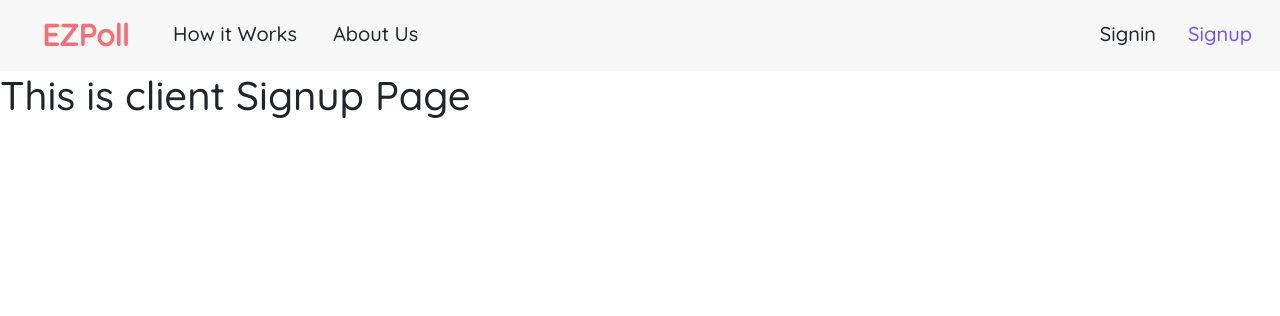
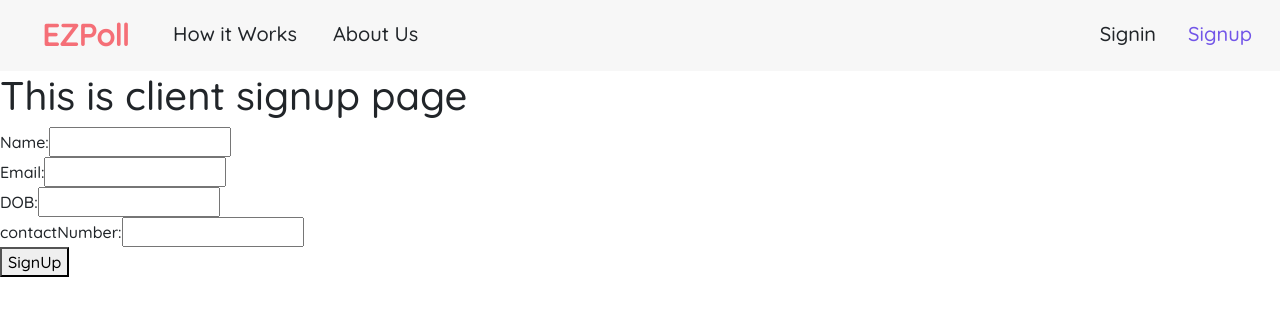
Before and after one commit to AayushMaurya/EZPoll, a React (Create React App) app in the folder client/: page /clientSignup in a window 1280 px wide. Shown: the top 316 px of the page. Built offline with nearby package versions, Linux system fonts and the light colour scheme.

Commit message:
signup/login page linked

```diff
--- a/client/src/apis/clientApi.js
+++ b/client/src/apis/clientApi.js
@@ -17,3 +17,16 @@ export const checkClientLoginData = async (loginInfo) => {
         return false;
     }
 }
+
+export const addNewClient = async (signupInfo) => {
+    try{
+        const {data} = await axios.post("http://localhost:5000/api/client/addClient", signupInfo);
+
+        console.log(data);
+        return data;
+    }
+    catch(err){
+        setAuthToken(false);
+        return {success: false};
+    }
+}
--- a/client/src/pages/Navbar.jsx
+++ b/client/src/pages/Navbar.jsx
@@ -26,7 +26,7 @@ export default function Navbar() {
         <div>
           {store.client.isAuthenticated ? <Link to="/client"><FontAwesomeIcon icon={faUser} size='2x' /></Link>:
           <div class="d-flex justify-content-end signBox"><Link to="/clientLogin" className='signLink mx-3'><div className="text-dark">Signin</div></Link>
-          <Link to="/signup" className='signLink signUpLink mx-3'><div className="">Signup</div></Link></div>}
+          <Link to="/clientSignup" className='signLink signUpLink mx-3'><div className="">Signup</div></Link></div>}
           {/* <div class="signLink mx-3">Signin</div>
           <div class="signLink signUpLink mx-3">Signup</div> */}
         </div>
--- a/client/src/pages/admin/AdminSignup.jsx
+++ b/client/src/pages/admin/AdminSignup.jsx
@@ -1,14 +1,13 @@
 import React, { useEffect, useState } from "react";
-import { useDispatch } from "react-redux";
+import { useDispatch, useSelector } from "react-redux";
 import decodeToken from "../../utils/decodeToken";
 import { setAdmin } from "../../redux/actions/adminAction";
-import { addNewAdmin, checkAdminLoginData} from "../../apis/adminApi"
+import { addNewAdmin, checkAdminLoginData } from "../../apis/adminApi"
 import { useNavigate } from "react-router-dom";
-import { useSelector } from "react-redux";
 
 const AdminSignup = () => {
     const navigate = useNavigate();
-    const store= useSelector((store) => store);
+    const store = useSelector((store) => store);
     const [signupInfo, setSignupInfo] = useState({
         name: "",
         email: "",
@@ -23,7 +22,7 @@ const AdminSignup = () => {
     const dispatch = useDispatch();
 
     useEffect(() => {
-        if(store.admin.isAuthenticated){
+        if (store.admin.isAuthenticated) {
             navigate('/admin');
         }
     }, [store.admin.isAuthenticated])
@@ -43,8 +42,7 @@ const AdminSignup = () => {
         setIsLoading(true);
 
         const data = await addNewAdmin(signupInfo);
-        if(data.success)
-        {
+        if (data.success) {
             console.log("admin can be added");
 
             setLoginInfo({
@@ -53,18 +51,20 @@ const AdminSignup = () => {
             });
             console.log(loginInfo);
             // now logging in the created account
-            const token = await checkAdminLoginData(loginInfo);
-            if(token)
-            {
+            const token = await checkAdminLoginData({
+                registrationNumber: data.response.registrationNumber,
+                password: data.response.dob
+            });
+            if (token) {
                 const adminCridentials = decodeToken(token);
                 dispatch(setAdmin(adminCridentials));
             }
-            else{
+            else {
                 setIsLoading(false)
                 alert("login info is wrong");
             }
         }
-        else{
+        else {
             console.log(data.message);
             alert(data.message);
             isLoading(false);
--- a/client/src/pages/client/ClientLogin.jsx
+++ b/client/src/pages/client/ClientLogin.jsx
@@ -32,6 +32,8 @@ const ClientLogin = () => {
     const formHandler = async(e) => {
         e.preventDefault();
         setIsLoading(true);
+
+        console.log("login info is: ", loginInfo);
 
         const token = await checkClientLoginData(loginInfo);
         if(token)
--- a/client/src/pages/client/ClientSignup.jsx
+++ b/client/src/pages/client/ClientSignup.jsx
@@ -1,9 +1,88 @@
-import React from "react";
+import React, { useEffect, useState } from "react";
+import { useDispatch, useSelector } from "react-redux";
+import decodeToken from "../../utils/decodeToken";
+import { useNavigate } from "react-router-dom";
+import { addNewClient, checkClientLoginData } from "../../apis/clientApi";
+import { setClient } from "../../redux/actions/clientAction";
 
 const ClientSignup = () => {
+    const [signupInfo, setSignupInfo] = useState({
+        name: "",
+        email: "",
+        dob: "",
+        contactNumber: ""
+    });
+    const [isLoading, setIsLoading] = useState(false);
+    const dispatch = useDispatch();
+    const navigate = useNavigate();
+    const store= useSelector((store) => store);
+
+    // if client logged in then navigate to clientHome
+    useEffect(() => {
+        if(store.client.isAuthenticated){
+            navigate('/client');
+        }
+    }, [store.client.isAuthenticated]);
+
+    const changeHandler = (e) => {
+        let name = e.target.name;
+        let value = e.target.value;
+
+        setSignupInfo({
+            ...signupInfo,
+            [name]: value
+        });
+    }
+
+    const formHandler = async (e) => {
+        e.preventDefault();
+        setIsLoading(true);
+
+        const data = await addNewClient(signupInfo);
+        if(data.success)
+        {
+            console.log("client can be added");
+            alert(data.message);
+            console.log(data);
+
+            const token = await checkClientLoginData({registrationNumber: data.response.registrationNumber,
+                password: data.response.dob});
+            if(token)
+            {
+                const clientCridentials = decodeToken(token);
+                dispatch(setClient(clientCridentials));
+            }
+            else{
+                setIsLoading(false)
+                alert("login info is wrong");
+            }
+        }
+        else{
+            console.log(data.message);
+            alert(data.message);
+            setIsLoading(false);
+        }
+
+    }
+
     return (
         <>
-            <h1>This is client Signup Page</h1>
+        <h1>This is client signup page</h1>
+            <form onSubmit={formHandler}>
+                <label>Name: </label>
+                <input type="text" name="name" required value={signupInfo.name} onChange={changeHandler} />
+                <br />
+                <label>Email: </label>
+                <input type="email" name="email" required value={signupInfo.email} onChange={changeHandler} />
+                <br />
+                <label>DOB: </label>
+                <input type="text" name="dob" required value={signupInfo.dob} onChange={changeHandler} />
+                <br />
+                <label>contactNumber: </label>
+                <input type="tel" name="contactNumber" required value={signupInfo.contactNumber} onChange={changeHandler} />
+                <br />
+                {!isLoading && <button type="submit">SignUp</button>}
+            </form>
         </>
     );
 }
```
Also changed, not shown: 1 other file (tests, documents, lock files or other folders).
